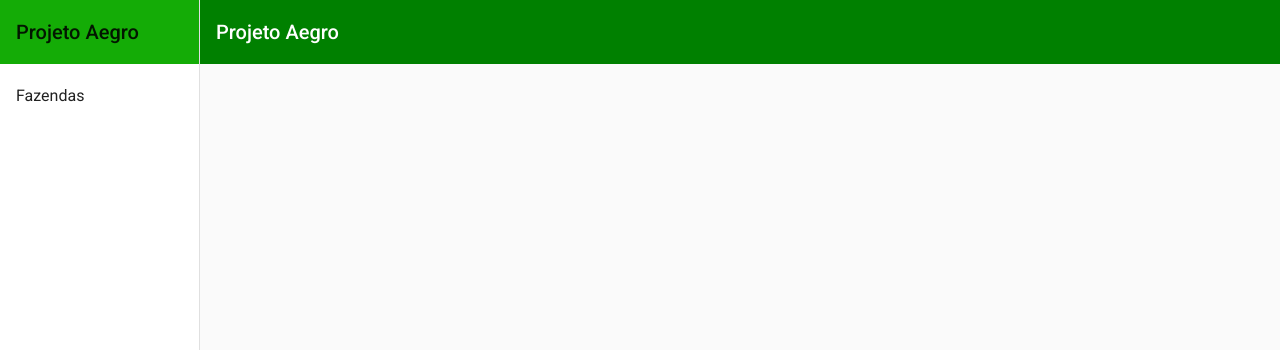
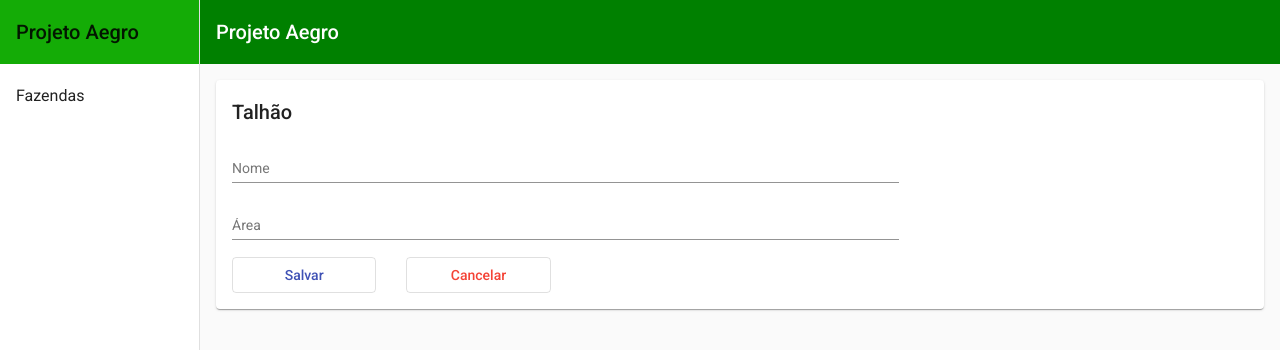
Before and after one commit to YohanDevPs/frontend-projectAegro, an Angular app: page /farms/formPlot in a window 1280 px wide. Before the commit this address led to /. Shown: the top 350 px of the page. Built offline with nearby package versions, Linux system fonts and the light colour scheme.

Commit message:
feat: create routing of farmList and plotForm

```diff
--- a/src/app/app-routing.module.ts
+++ b/src/app/app-routing.module.ts
@@ -2,8 +2,13 @@ import { FarmFormComponent } from './pages/farm/farm-form.component';
 import { NgModule } from '@angular/core';
 import { Routes, RouterModule } from '@angular/router';
 import { FarmListComponent } from './pages/farm/farm-list.component';
+import { PlotFormComponent } from './pages/plot/plot-form.component';
 
 const routes: Routes = [
+
+  {path: 'farms/formPlot', component: PlotFormComponent},
+
+  {path: '', component: FarmFormComponent},
   {path: 'farms', component: FarmListComponent},
   {path: 'farms/form', component: FarmFormComponent},
   {path: 'farms/form/:id', component: FarmFormComponent}
--- a/src/app/app.module.ts
+++ b/src/app/app.module.ts
@@ -20,13 +20,15 @@ import { MatFormFieldModule } from '@angular/material/form-field';
 import { FormsModule } from '@angular/forms';
 import { MatInputModule } from '@angular/material/input';
 import { HttpClientModule } from '@angular/common/http';
+import { PlotFormComponent } from './pages/plot/plot-form.component';
 
 @NgModule({
   declarations: [
     AppComponent,
     SideNavFarmComponent,
     FarmListComponent,
-    FarmFormComponent
+    FarmFormComponent,
+    PlotFormComponent,
   ],
   imports: [
     BrowserModule,
--- a/src/app/model/farm-model.ts
+++ b/src/app/model/farm-model.ts
@@ -1,5 +1,8 @@
+import { Plot } from "./plot-model";
+
 export class Farm {
   id!: number;
   farmProductivity!: number;
   nameFarm!: string;
+  plots!: Array<Plot>;
 }
--- /dev/null
+++ b/src/app/model/plot-model.ts
@@ -0,0 +1,9 @@
+import { Farm } from 'src/app/model/farm-model';
+
+export class Plot {
+  idPlot!: number;
+  plotProductivity!: number;
+  namePlot!: string;
+  plotAreaInHectare!: number;
+  farm!: Farm;
+}
--- a/src/app/pages/farm/farm-list.component.html
+++ b/src/app/pages/farm/farm-list.component.html
@@ -28,6 +28,9 @@
           <button mat-icon-button="primary" (click)="onDelete(element)">
             <mat-icon>delete</mat-icon>
           </button>
+          <button mat-icon-button="primary" (click)="onAddPlot(element)">
+            <mat-icon>keyboard_arrow_right</mat-icon>
+          </button>
         </td>
       </ng-container>
 
--- a/src/app/pages/farm/farm-list.component.ts
+++ b/src/app/pages/farm/farm-list.component.ts
@@ -39,4 +39,8 @@ export class FarmListComponent implements OnInit {
     this.router.navigate(['form'], {relativeTo:this.route})
   }
 
+  onAddPlot(farm: Farm){
+    this.router.navigate(['formPlot', farm.id], {relativeTo:this.route})
+  }
+
 }
--- /dev/null
+++ b/src/app/pages/plot/plot-form.component.html
@@ -0,0 +1,26 @@
+
+<div class="p-3" >
+  <mat-card>
+    <h2>Talhão</h2>
+    <div class="row">
+      <div class="col-md-8">
+       <mat-form-field class="mat-form">
+          <mat-label>Nome</mat-label>
+          <input matInput [(ngModel)] = "plot.namePlot">
+        </mat-form-field>
+        <mat-form-field class="mat-form">
+          <mat-label>Área</mat-label>
+          <input matInput [(ngModel)] = "plot.plotAreaInHectare">
+        </mat-form-field>
+    </div>
+   </div>
+   <div class="row">
+      <div class="offset-mt-8 col-md-2 mb3">
+    <button class="button-mat" mat-stroked-button color="primary" (click)="salvar()">Salvar</button>
+  </div>
+  <div class="col-md-2">
+    <button class="button-mat" mat-stroked-button color="warn" (click)="cancelar()">Cancelar</button>
+  </div>
+</div>
+  </mat-card>
+</div>
--- /dev/null
+++ b/src/app/pages/plot/plot-form.component.scss
@@ -0,0 +1,6 @@
+.mat-form{
+  width: 100%;
+}
+.button-mat{
+  width: 100%;
+}
--- /dev/null
+++ b/src/app/pages/plot/plot-form.component.ts
@@ -0,0 +1,26 @@
+import { Plot } from './../../model/plot-model';
+import { Component, OnInit } from '@angular/core';
+import { ActivatedRoute, Router } from '@angular/router';
+
+@Component({
+  selector: 'app-plot-form',
+  templateUrl: './plot-form.component.html',
+  styleUrls: ['./plot-form.component.scss']
+})
+export class PlotFormComponent implements OnInit {
+
+  plot: Plot = new Plot();
+
+  constructor(private router: Router,
+    private route: ActivatedRoute) { }
+
+  ngOnInit(): void {
+  }
+
+  salvar(){
+  }
+
+  cancelar(){
+  }
+
+}
```
